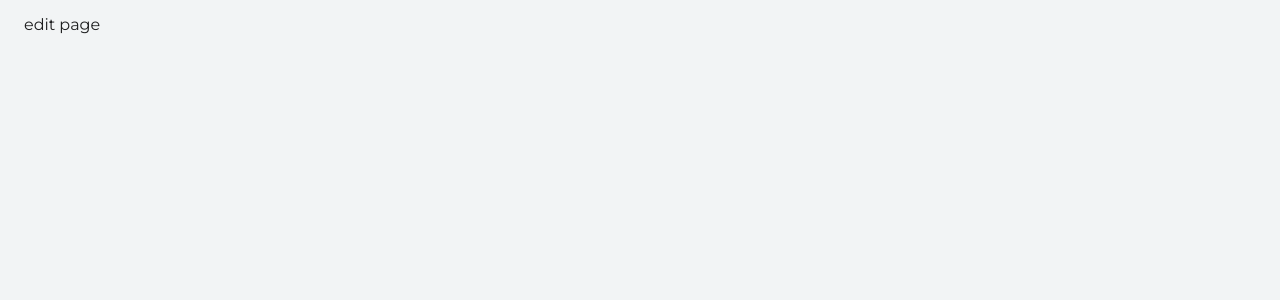
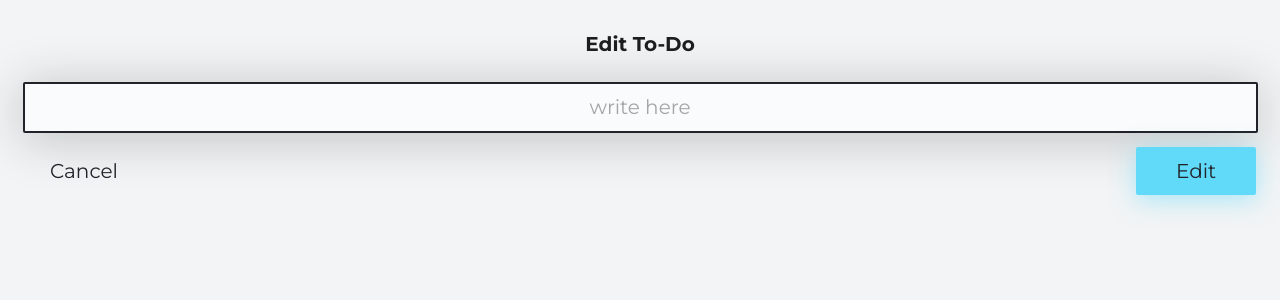
Before and after one commit to bramuccci/react-todo-list, a React (Create React App) app: page /#/edit/1 in a window 1280 px wide. Shown: the top 300 px of the page. Built offline with nearby package versions, Linux system fonts and the light colour scheme.

Commit message:
deleting modal, adding navigation

```diff
--- a/src/components/CreateTodoButton.js
+++ b/src/components/CreateTodoButton.js
@@ -1,11 +1,8 @@
 import React from 'react'
 
-export function CreateTodoButton({ openModal, setOpenModal }) {
+export function CreateTodoButton({ onClick }) {
     return (
-        <button
-            className="CreateTodoButton"
-            onClick={() => setOpenModal(!openModal)}
-        >
+        <button className="CreateTodoButton" onClick={onClick}>
             +
         </button>
     )
--- a/src/components/Modal.js
+++ /dev/null
@@ -1,9 +0,0 @@
-import ReactDOM from 'react-dom'
-
-export function Modal({ children }) {
-    return ReactDOM.createPortal(
-        <div className="ModalBackground">{children}</div>,
-
-        document.getElementById('modal')
-    )
-}
--- a/src/components/TodoForm.js
+++ b/src/components/TodoForm.js
@@ -1,20 +1,22 @@
 import React from 'react'
+import { useNavigate } from 'react-router-dom'
 
-export function TodoForm({ openModal, setOpenModal, addToDo }) {
+export function TodoForm({ submitEvent, title, submitText }) {
     const [newToDoValue, setNewToDoValue] = React.useState('')
+    const navigate = useNavigate()
 
-    const onCancel = () => setOpenModal(false)
+    const onCancel = () => navigate('/')
+    const onChange = e => setNewToDoValue(e.target.value)
 
     const onSubmit = e => {
         e.preventDefault()
-        addToDo(newToDoValue)
-        setOpenModal(false)
+        submitEvent(newToDoValue)
+        navigate('/')
     }
-    const onChange = e => setNewToDoValue(e.target.value)
 
     return (
         <form onSubmit={e => onSubmit(e)}>
-            <label>Add a To-Do!</label>
+            <label>{title}</label>
             <input
                 value={newToDoValue}
                 onChange={e => onChange(e)}
@@ -29,7 +31,7 @@ export function TodoForm({ openModal, setOpenModal, addToDo }) {
                     Cancel
                 </button>
                 <button className="btn--add" type="submit">
-                    Add
+                    {submitText}
                 </button>
             </div>
         </form>
--- a/src/pages/EditTodoPage.js
+++ b/src/pages/EditTodoPage.js
@@ -1,5 +1,13 @@
 import React from 'react'
+import { TodoForm } from '../components/TodoForm'
+import { useToDos } from '../hooks/useTodos'
 
 export function EditTodoPage() {
-    return <p>edit page</p>
+    return (
+        <TodoForm
+            submitEvent={() => console.log('edit todo')}
+            title="Edit To-Do"
+            submitText="Edit"
+        />
+    )
 }
--- a/src/pages/HomePage.js
+++ b/src/pages/HomePage.js
@@ -1,12 +1,12 @@
 import React from 'react'
+import { useNavigate } from 'react-router-dom'
+
 import { useToDos } from '../hooks/useTodos'
 import { TodoCounter } from '../components/TodoCounter'
 import { TodoList } from '../components/TodoList'
 import { TodoItem } from '../components/TodoItem'
 import { CreateTodoButton } from '../components/CreateTodoButton'
 import { TodoSearch } from '../components/TodoSearch'
-import { Modal } from '../components/Modal'
-import { TodoForm } from '../components/TodoForm'
 import { TodoHeader } from '../components/TodoHeader'
 import { TodoError } from '../components/TodoError'
 import { TodoLoading } from '../components/TodoLoading'
@@ -15,19 +15,17 @@ import { EmptySearchResult } from '../components/EmptySearchResult'
 import { ChangeAlert } from '../components/ChangeAlert'
 
 export function HomePage() {
+    const navigate = useNavigate()
     const {
         searchedToDos,
         toggleCompleteToDo,
         deleteToDo,
         loading,
         error,
-        openModal,
-        setOpenModal,
         completedToDosLength,
         totalToDosLength,
         searchValue,
         setSearchValue,
-        addToDo,
         synchronizeToDos,
     } = useToDos()
 
@@ -66,24 +64,12 @@ export function HomePage() {
                         completed={toDo.completed}
                         toggleCompleteToDo={() => toggleCompleteToDo(toDo.id)}
                         deleteToDo={() => deleteToDo(toDo.id)}
+                        editToDo={() => navigate(`/edit/${toDo.id}`)}
                     />
                 )}
             </TodoList>
 
-            {openModal && (
-                <Modal>
-                    <TodoForm
-                        openModal={openModal}
-                        setOpenModal={setOpenModal}
-                        addToDo={addToDo}
-                    />
-                </Modal>
-            )}
-
-            <CreateTodoButton
-                openModal={openModal}
-                setOpenModal={setOpenModal}
-            />
+            <CreateTodoButton onClick={() => navigate('/new')} />
         </>
     )
 }
--- a/src/pages/NewTodoPage.js
+++ b/src/pages/NewTodoPage.js
@@ -1,5 +1,14 @@
 import React from 'react'
+import { TodoForm } from '../components/TodoForm'
+import { useToDos } from '../hooks/useTodos'
 
 export function NewTodoPage() {
-    return <p>add to do</p>
+    const { addToDo } = useToDos()
+    return (
+        <TodoForm
+            submitEvent={addToDo}
+            title="Add new To-Do!"
+            submitText="Add"
+        />
+    )
 }
--- a/src/styles/index.css
+++ b/src/styles/index.css
@@ -140,10 +140,8 @@ body {
   /* Form */
 
   form {
-    width: 90%;
-    max-width: 300px;
-    background-color: #fff;
-    padding: 33px 40px;
+    width: 100%;
+    padding: 33px 0;
     display: flex;
     justify-content: center;
     align-items: center;
```
